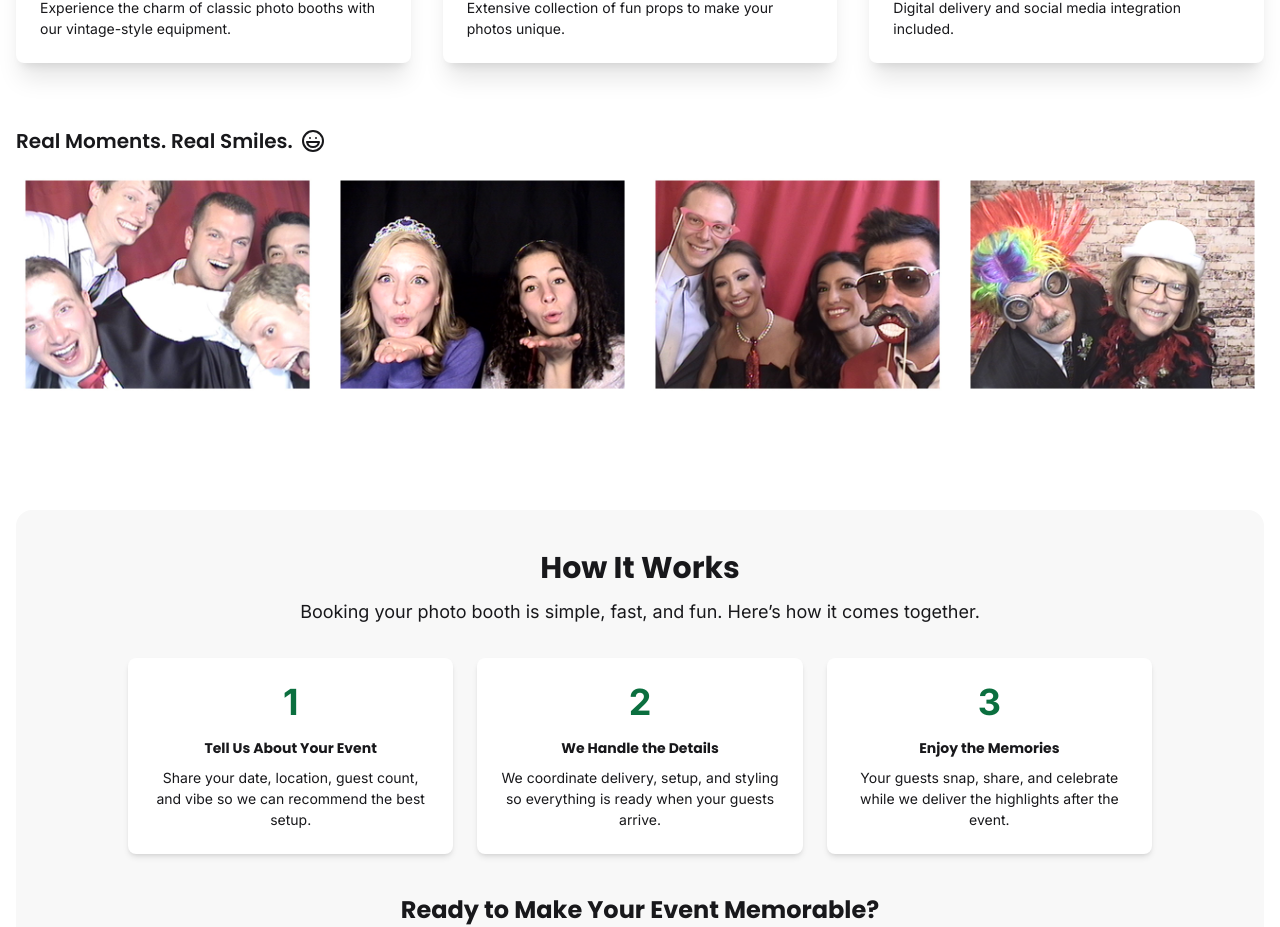
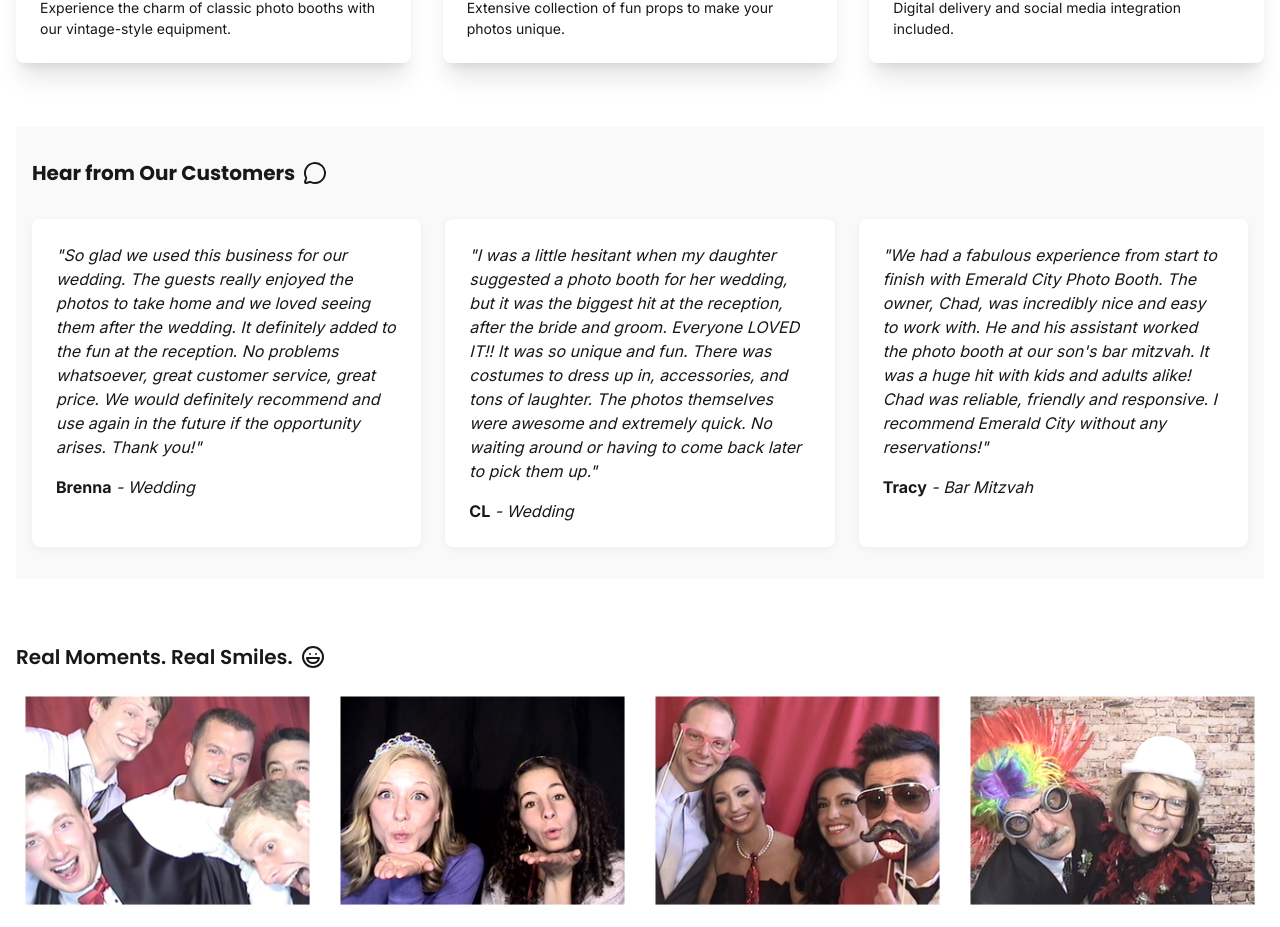
Before and after one commit to v-mcnett/ecpb-2026, a Next.js app: page / in a window 1280 px wide. Shown: the part 1100-2027 px from the top of the page. Built offline with nearby package versions, Linux system fonts and the light colour scheme.

Commit message:
Adding testimonials back on the page

```diff
--- a/src/app/(pages)/home/page.tsx
+++ b/src/app/(pages)/home/page.tsx
@@ -79,6 +79,11 @@ export default function Home() {
         </div>
       </section>
 
+      {/* Customer Testimonials Section */}
+      <section>
+        <TestimonialList />
+      </section>
+
       {/* Social proof image grid */}
       <section>
         <div className="container mx-auto pb-12">
```
